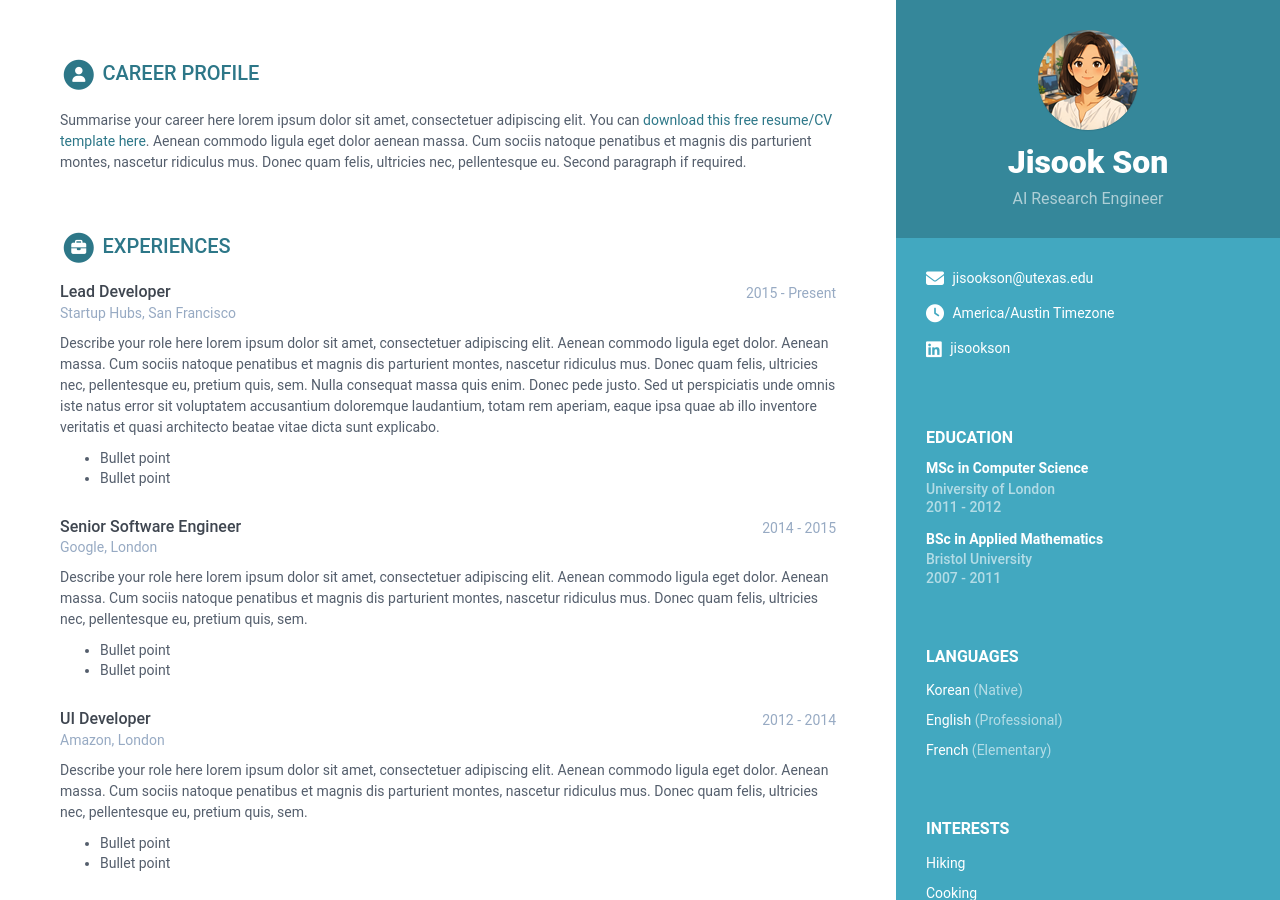
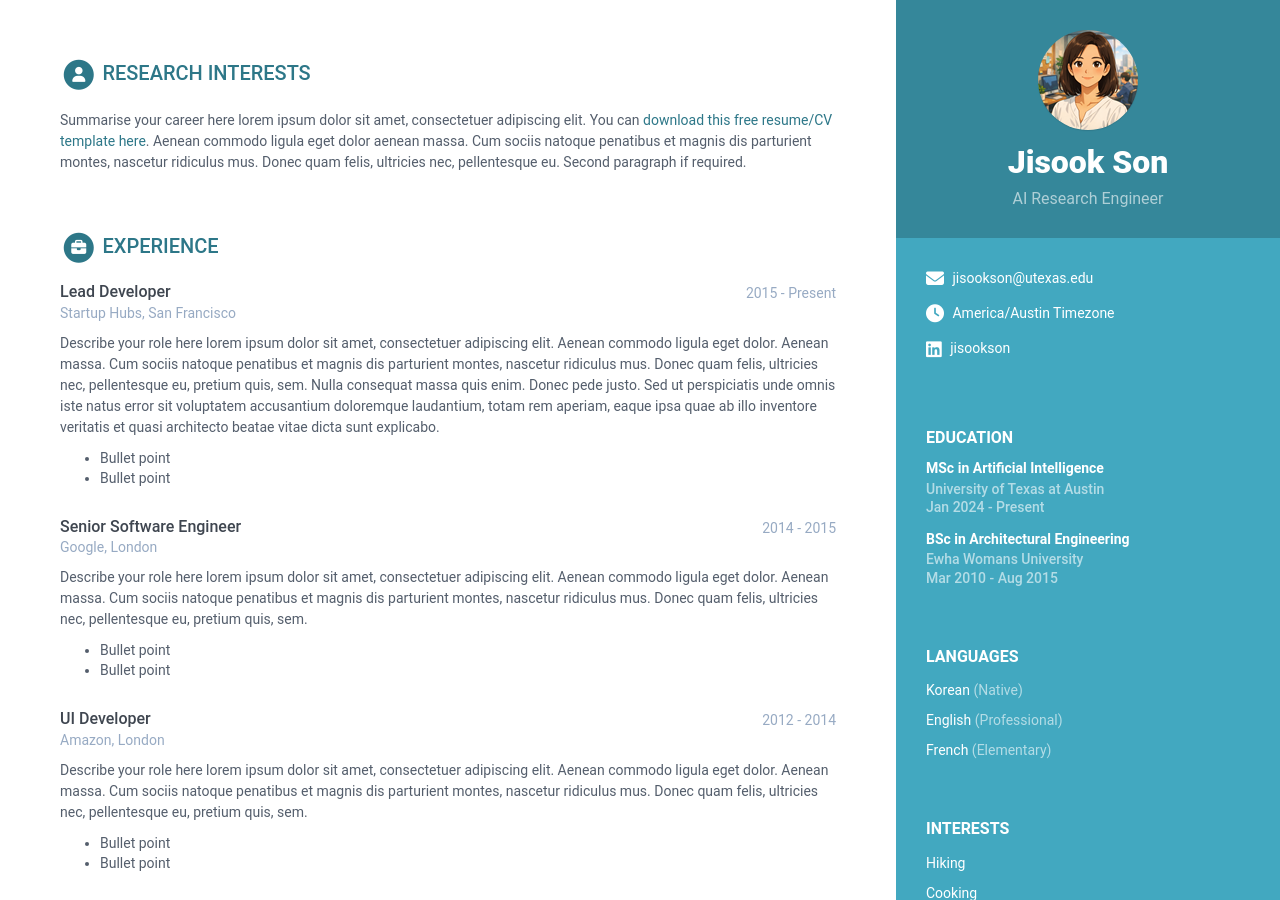
Before and after one commit to nanunzoey/nanunzoey.github.io, a Jekyll site: the page built from print.html, in a window 1280 px wide and 900 px high. Built offline with Jekyll 4.4.1, drawn with Linux system fonts in a browser that asks for light colours; nearby versions of some CDN libraries; library files that are not in the unit come from our copies; some of the changed text lies outside the part shown.

Commit message:
Update data.yml

```diff
--- a/_data/data.yml
+++ b/_data/data.yml
@@ -10,7 +10,7 @@ sidebar:
   # Profile information
   name: Jisook Son
   tagline: AI Research Engineer
-  avatar: profile.png #place a 100x100 picture inside /assets/images/ folder and provide the name of the file below
+  avatar: profile.png  #place a 100x100 picture inside /assets/images/ folder and provide the name of the file below
 
   # Sidebar links
   email: jisookson@utexas.edu
@@ -62,7 +62,7 @@ sidebar:
 
 
 career-profile:
-  title: Career Profile
+  title: Research Interests
   summary: |
     Summarise your career here lorem ipsum dolor sit amet, consectetuer
     adipiscing elit. You can [download this free resume/CV template here]().
@@ -73,9 +73,9 @@ career-profile:
 education:
   title: Education
   info:
-  - degree: MSc in Computer Science
-    university: University of London
-    time: 2011 - 2012
+  - degree: MSc in Artificial Intelligence
+    university: University of Texas at Austin
+    time: Jan 2024 - Present
     details: |
       Describe your study here lorem ipsum dolor sit amet, consectetuer
       adipiscing elit. Aenean commodo ligula eget dolor. Aenean massa. Cum
@@ -84,9 +84,9 @@ education:
       pretium quis, sem.
         - Bullet point
         - Bullet point
-  - degree: BSc in Applied Mathematics
-    university: Bristol University
-    time: 2007 - 2011
+  - degree: BSc in Architectural Engineering
+    university: Ewha Womans University
+    time: Mar 2010 - Aug 2015
     details: |
       Describe your study here lorem ipsum dolor sit amet, consectetuer
       adipiscing elit. Aenean commodo ligula eget dolor. Aenean massa. Cum
@@ -97,7 +97,7 @@ education:
         - Bullet point
 
 experiences:
-  title: Experiences
+  title: Experience
   info:
   - role: Lead Developer
     time: 2015 - Present
@@ -242,24 +242,6 @@ publications:
     authors: Edgar T. Irons
     conference: "Comm. ACM 4 (1961), 51–55"
 
-recommendations:
-  title: Recommendations
-  list:
-  - person: Yareli Perez
-    email: perezyareli@example.com
-    phone: 012 345 6789
-    role: General Director at example.com
-    recommendation: |
-      Alan Doe is a super employee!
-  - person: Lara Henderson
-    email: larah@example.com
-    phone: 012 345 6789
-    role: General Director at example.com
-    recommendation: |
-      I would like to work with Alan Doe again!
-
-      He is a great employee!
-
 skills:
   title: Skills &amp; Proficiency
 
```
